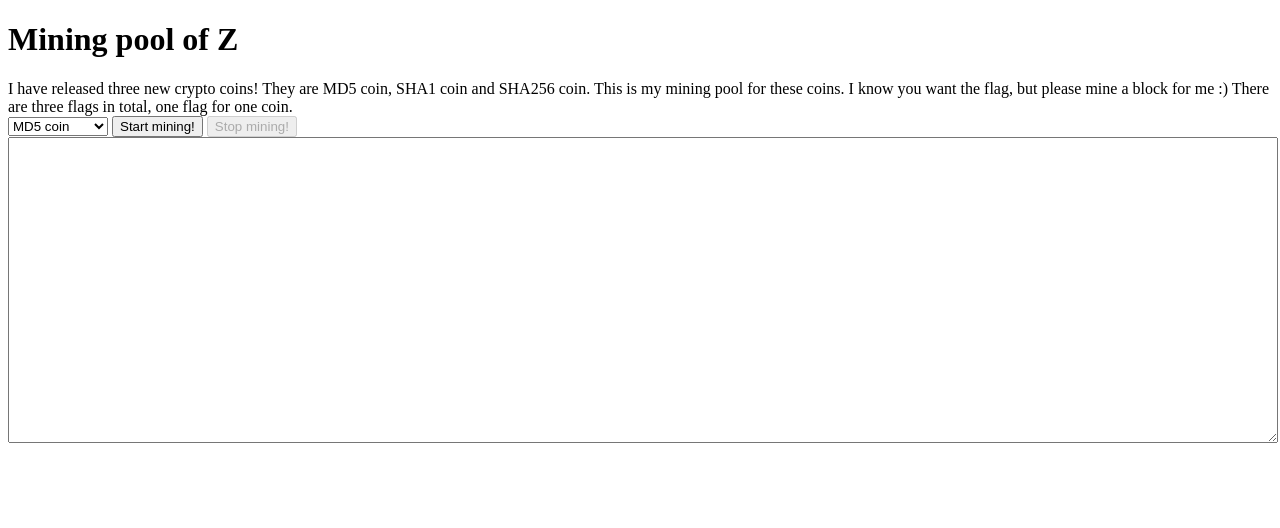
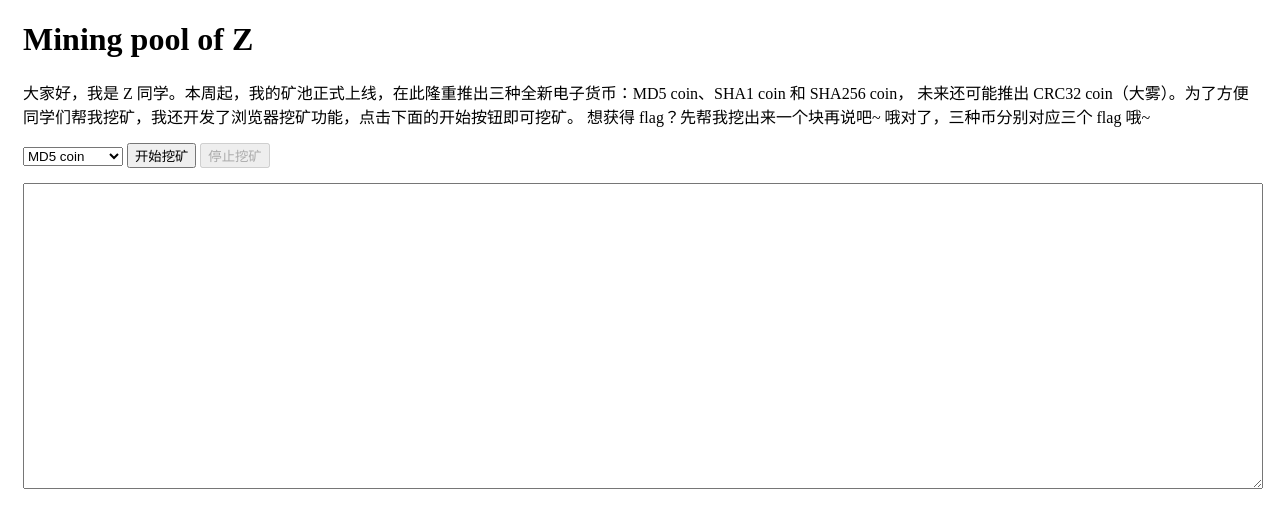
Before and after one commit to zzh1996/mining_pool_of_Z, a Flask app: page / in a window 1280 px wide. Shown: the top 528 px of the page. Run offline with Flask 2, Linux system fonts and the light colour scheme.

Commit message:
add description

```diff
--- a/app.py
+++ b/app.py
@@ -5,6 +5,8 @@ import string
 import time
 
 from flask import Flask, session, render_template, jsonify, request
+
+# TODO: logging
 
 app = Flask(__name__)
 
--- a/templates/index.html
+++ b/templates/index.html
@@ -3,13 +3,20 @@
 <head>
     <meta charset="UTF-8">
     <title>Z-Pool</title>
+    <style>
+        div {
+            margin: 15px;
+        }
+    </style>
 </head>
 <body>
-<h1>Mining pool of Z</h1>
 <div>
-    I have released three new crypto coins! They are MD5 coin, SHA1 coin and SHA256 coin.
-    This is my mining pool for these coins. I know you want the flag, but please mine a block for me :)
-    There are three flags in total, one flag for one coin.
+    <h1>Mining pool of Z</h1>
+</div>
+<div>
+    大家好，我是 Z 同学。本周起，我的矿池正式上线，在此隆重推出三种全新电子货币：MD5 coin、SHA1 coin 和 SHA256 coin，
+    未来还可能推出 CRC32 coin（大雾）。为了方便同学们帮我挖矿，我还开发了浏览器挖矿功能，点击下面的开始按钮即可挖矿。
+    想获得 flag？先帮我挖出来一个块再说吧~ 哦对了，三种币分别对应三个 flag 哦~
 </div>
 <div>
     <select id="coin">
@@ -17,8 +24,8 @@
         <option value="1">SHA1 coin</option>
         <option value="2">SHA256 coin</option>
     </select>
-    <button type="button" onclick="start()" id="startbutton">Start mining!</button>
-    <button type="button" onclick="stop()" id="stopbutton" disabled>Stop mining!</button>
+    <button type="button" onclick="start()" id="startbutton">开始挖矿</button>
+    <button type="button" onclick="stop()" id="stopbutton" disabled>停止挖矿</button>
 </div>
 <div>
     <textarea id="status" readonly rows="20" style="width: 100%; font-family: monospace;"></textarea>
```
Also changed, not shown: README.md (added).
